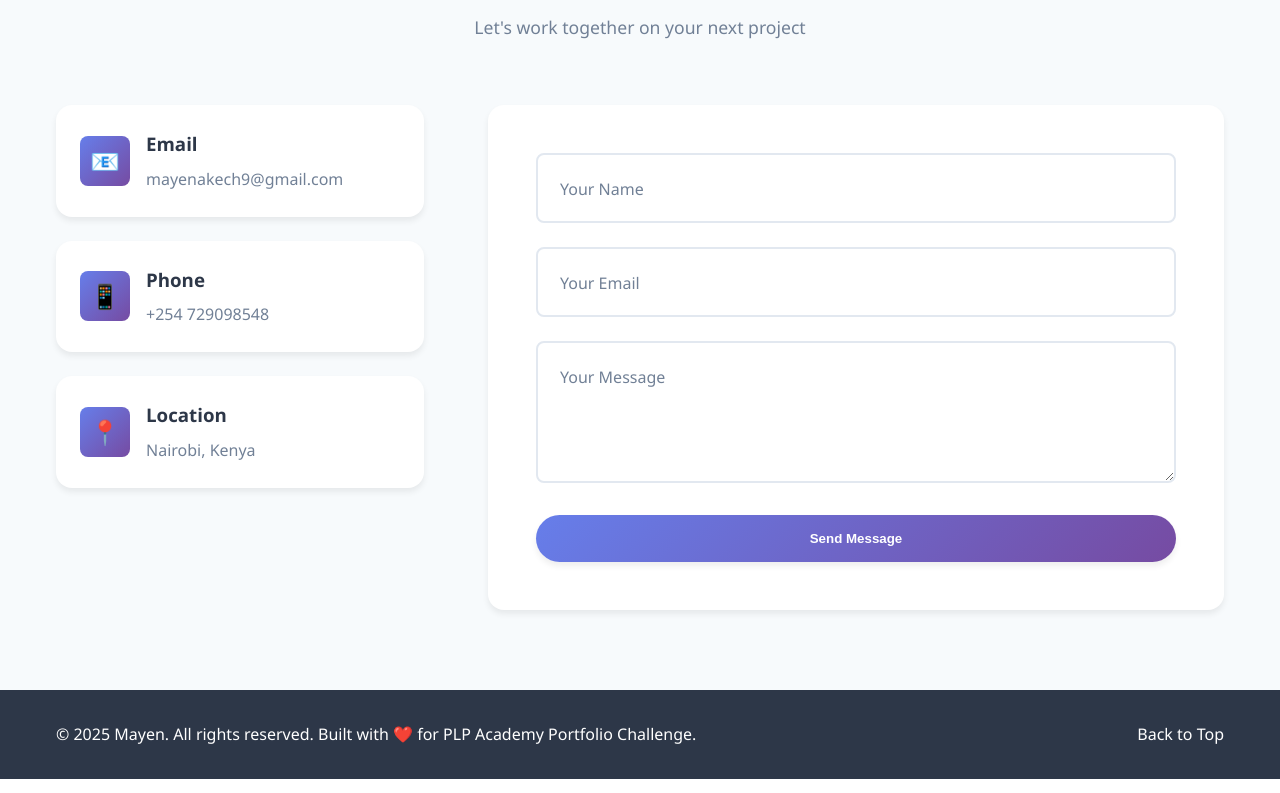
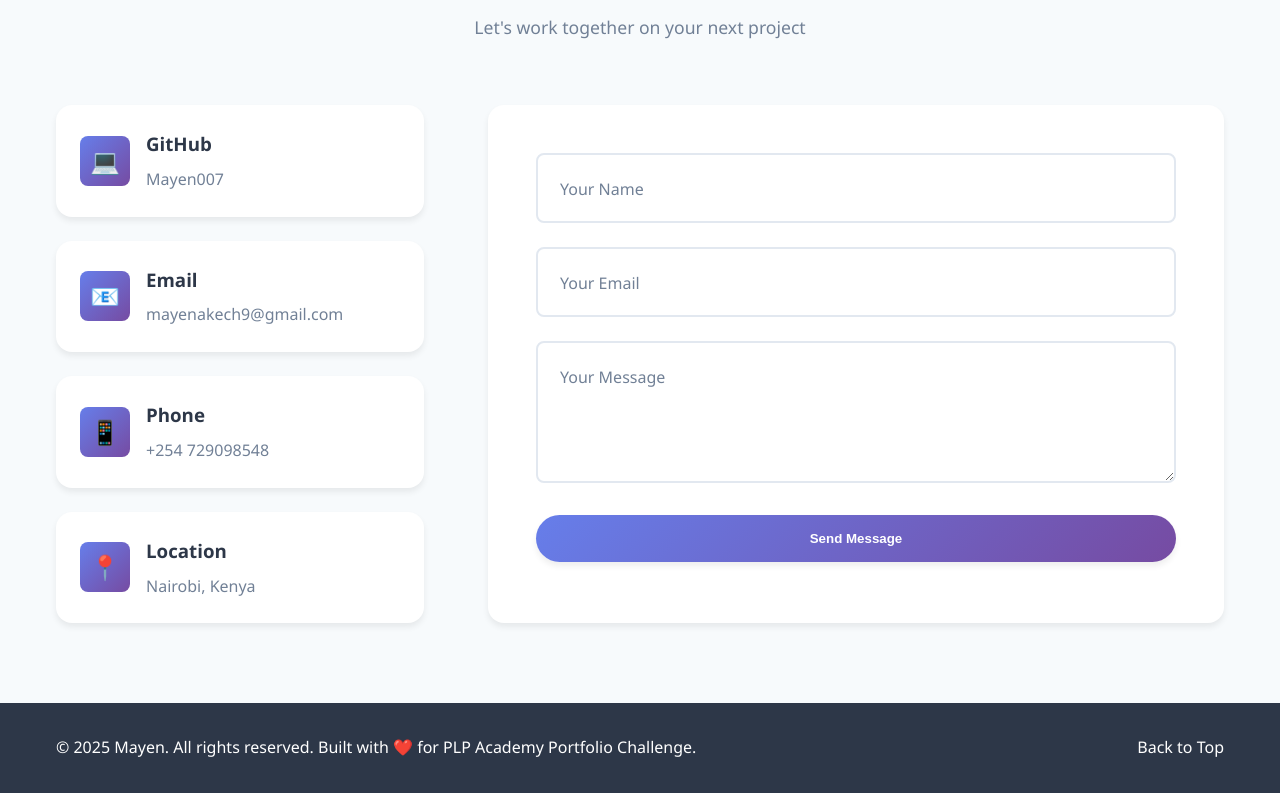
Before and after one commit to Mayen007/plp-hackathon-portfolio, a plain HTML site: page index.html in a window 1280 px wide. Shown: the part 5759-6552 px from the top of the page. Drawn offline with Linux system fonts and the light colour scheme.

Commit message:
Add GitHub contact information to the contact section

```diff
--- a/index.html
+++ b/index.html
@@ -338,6 +338,13 @@
       <div class="contact-content">
         <div class="contact-info">
           <div class="contact-item">
+            <span class="contact-icon">💻</span>
+            <div>
+              <h3>GitHub</h3>
+              <a href="https://github.com/Mayen007" target="_blank" class="github-link reach-me">Mayen007</a>
+            </div>
+          </div>
+          <div class="contact-item">
             <span class="contact-icon">📧</span>
             <div>
               <h3>Email</h3>
```
